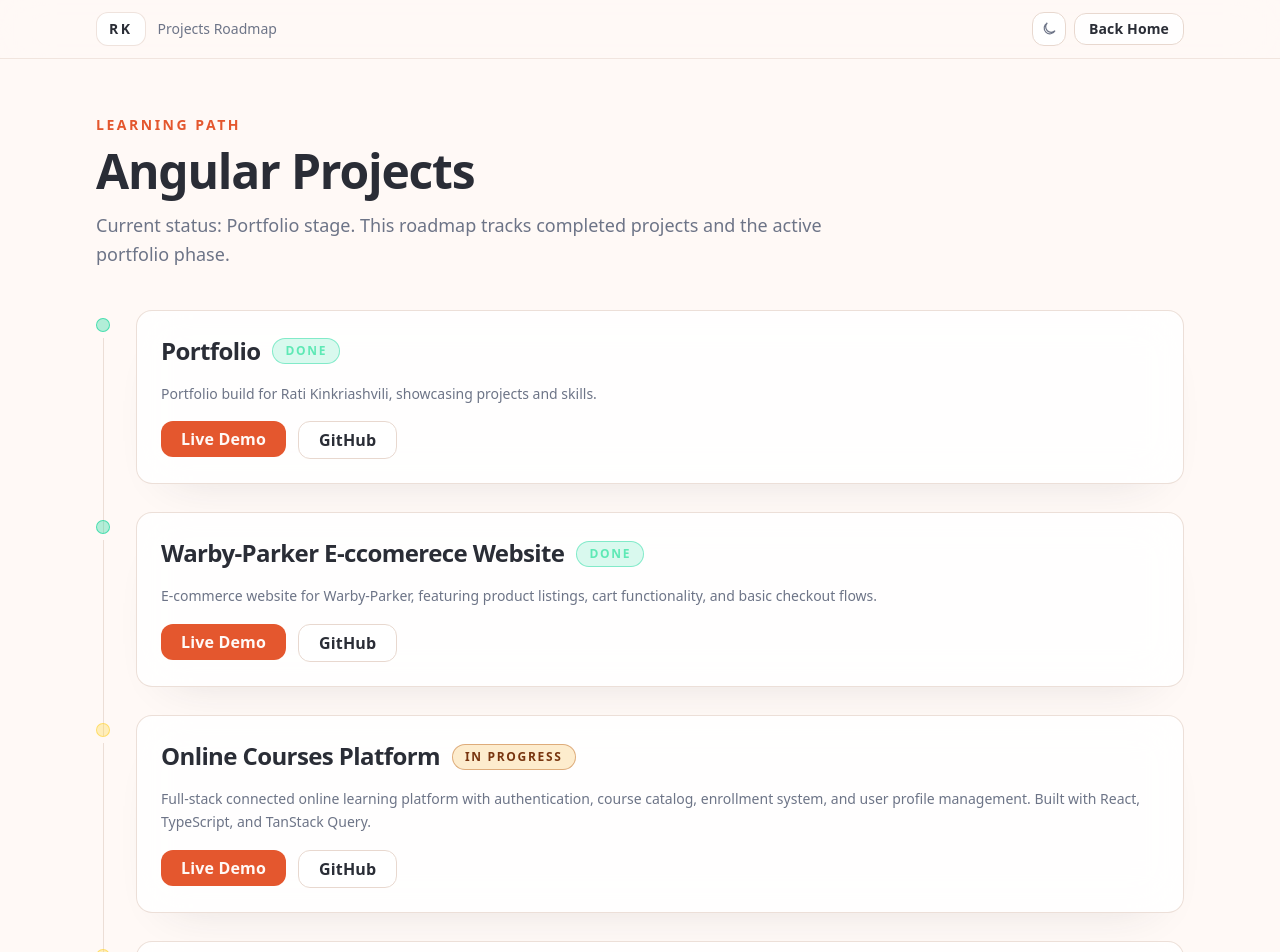
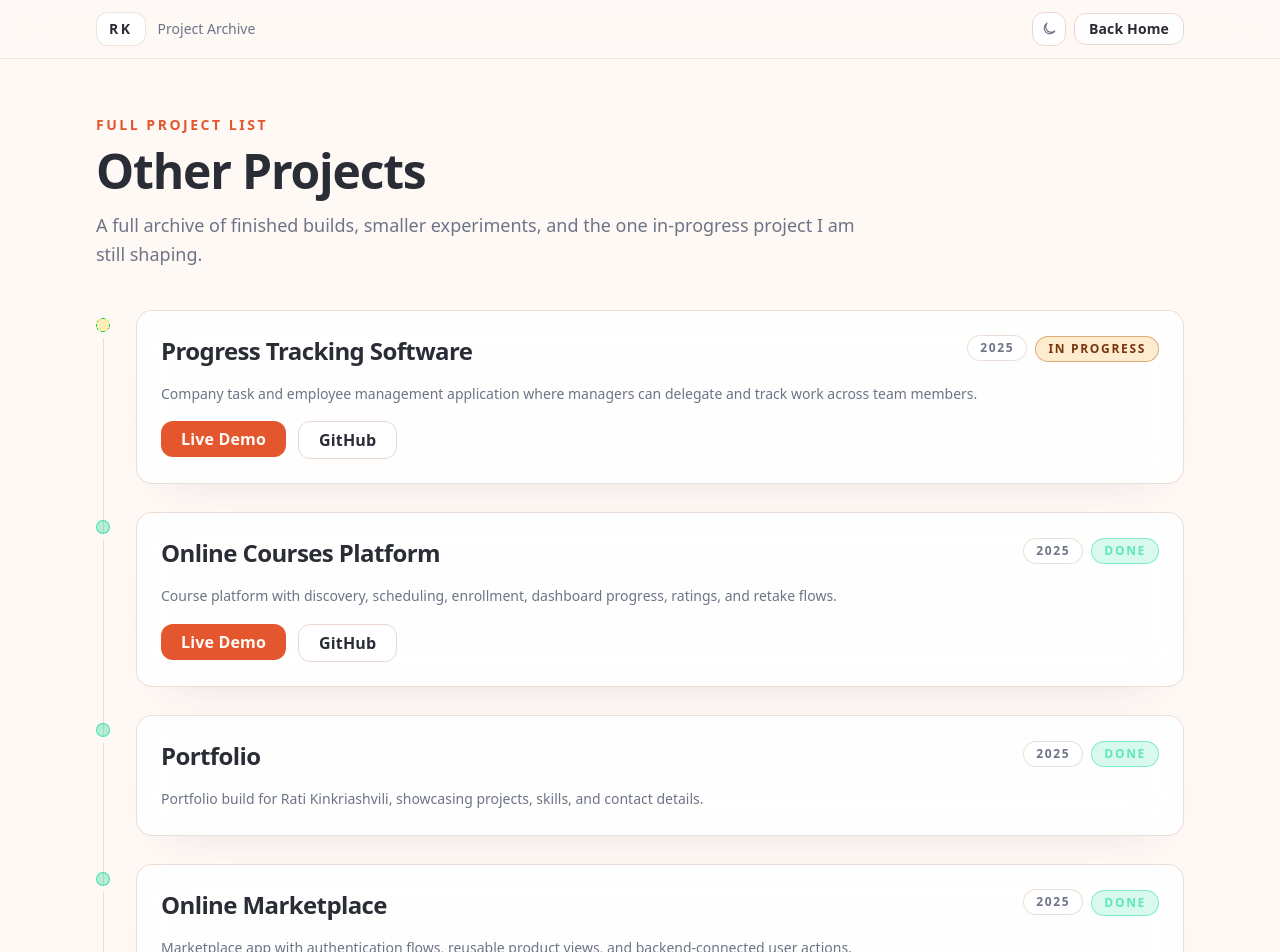
Before and after one commit to kinkriashvilirati/Portfolio, an Angular app: page /other-projects in a window 1280 px wide. Shown: the top 952 px of the page. Built offline with nearby package versions, Linux system fonts and the light colour scheme.

Commit message:
feat: refresh portfolio projects and archive page

```diff
--- a/src/app/app.routes.ts
+++ b/src/app/app.routes.ts
@@ -1,6 +1,6 @@
 import { Routes } from '@angular/router';
-import { AngularProjectsPageComponent } from './pages/angular-projects-page.component';
 import { HomePageComponent } from './pages/home-page.component';
+import { OtherProjectsPageComponent } from './pages/other-projects-page.component';
 
 export const routes: Routes = [
   {
@@ -9,7 +9,7 @@ export const routes: Routes = [
   },
   {
     path: 'other-projects',
-    component: AngularProjectsPageComponent,
+    component: OtherProjectsPageComponent,
   },
   {
     path: '**',
--- a/src/app/data/profile.ts
+++ b/src/app/data/profile.ts
@@ -41,9 +41,11 @@ export interface EducationItem {
   description: string;
 }
 
-export interface RoadmapItem {
+export interface ProjectArchiveItem {
+  id: string;
   title: string;
   status: RoadmapStatus;
+  year: string;
   description: string;
   githubUrl: string;
   liveUrl: string;
@@ -70,8 +72,8 @@ export interface ProfileData {
   currentFocus: string;
   quickFacts: QuickFact[];
   projects: Project[];
-  angularRoadmap: RoadmapItem[];
-  roadmapStage: string;
+  projectArchiveSummary: string;
+  projectArchive: ProjectArchiveItem[];
   skills: SkillCategory[];
   education: EducationItem[];
   social: SocialLink[];
@@ -140,62 +142,132 @@ export const profile: ProfileData = {
       featured: true,
     },
     {
-      id: 'mini-ecommerce-site',
-      title: 'Mini E-commerce Site (Amazon-Copy)',
+      id: 'online-courses',
+      title: 'Online Courses Platform',
       summary:
-        'Smaller e-commerce websites with product listings, cart functionality, and basic checkout flows.',
-      image: '/images/mini-ecommerce.svg',
-      githubUrl: 'https://github.com/kinkriashvilirati/Amazon-Copy',
-      liveUrl: 'https://kinkriashvilirati.github.io/Amazon-Copy/amazon.htmll',
-      tech: ['Vanilla Javascript', 'HTML', 'CSS', 'Git'],
+        'Built a production-style learning platform with course discovery, scheduling, enrollment, and progress tracking flows.',
+      image: '/images/online-courses.svg',
+      githubUrl: 'https://github.com/kinkriashvilirati/OnlineCourses',
+      liveUrl: 'https://online-course-rk.netlify.app/',
+      tech: [
+        'React 19',
+        'TypeScript',
+        'Vite',
+        'Tailwind CSS',
+        'React Router',
+        'TanStack Query',
+        'Axios',
+      ],
       roleImpact: [
-        'Implemented shopping cart and quantity updates across product views.',
-        'Built search and filter flows to improve product discovery.',
-        'Shaped buying flow with clear cart and checkout interfaces.',
+        'Built a course catalog with filters, sorting, and pagination for faster discovery.',
+        'Integrated backend enrollment flows with schedule selection and conflict handling.',
+        'Added dashboard flows for active courses, completions, ratings, and retakes.',
+        'Structured reusable routing and data-fetching patterns across the app.',
       ],
       learned:
-        'What I learned: state consistency across cart, search, and checkout is the foundation of e-commerce UX.',
+        'What I learned: strong product flows come from designing data fetching, scheduling rules, and confirmation states together from the beginning.',
       details: [
-        'Improved product browsing and conversion path with clearer hierarchy.',
-        'Practiced handling shared state updates across multiple screens.',
+        'Designed featured and catalog course browsing with category, topic, and instructor filters.',
+        'Implemented weekly schedules, time slots, and session type selection before enrollment.',
+        'Handled schedule conflicts with a confirmation flow before sending the final request.',
+        'Added completion, rating, and retake experiences from the learner dashboard.',
       ],
-      features: ['Cart functionality', 'Responsive layout', 'Basic checkout UI'],
+      features: [
+        'Browse featured and catalog courses',
+        'Filter, sort, and paginate courses',
+        'Choose schedules, time slots, and session types',
+        'Enroll with backend integration',
+        'Handle schedule conflicts with confirmation flow',
+        'Track progress and reopen enrolled courses',
+      ],
+      featured: true,
     },
   ],
-  angularRoadmap: [
+  projectArchiveSummary:
+    'A full archive of finished builds, smaller experiments, and the one in-progress project I am still shaping.',
+  projectArchive: [
     {
+      id: 'progress-tracking-software',
+      title: 'Progress Tracking Software',
+      status: 'In Progress',
+      year: '2025',
+      description:
+        'Company task and employee management application where managers can delegate and track work across team members.',
+      githubUrl: 'https://github.com/kinkriashvilirati/-Progress-Tracking-Software',
+      liveUrl: 'https://progress-tracking-software-rk.vercel.app/',
+    },
+    {
+      id: 'online-courses',
+      title: 'Online Courses Platform',
+      status: 'Done',
+      year: '2025',
+      description:
+        'Course platform with discovery, scheduling, enrollment, dashboard progress, ratings, and retake flows.',
+      githubUrl: 'https://github.com/kinkriashvilirati/OnlineCourses',
+      liveUrl: 'https://online-course-rk.netlify.app/',
+    },
+    {
+      id: 'portfolio',
       title: 'Portfolio',
       status: 'Done',
-      description: 'Portfolio build for Rati Kinkriashvili, showcasing  projects and skills.',
+      year: '2025',
+      description:
+        'Portfolio build for Rati Kinkriashvili, showcasing projects, skills, and contact details.',
       githubUrl: '#',
       liveUrl: '#',
     },
+
     {
-      title: 'Warby-Parker E-ccomerece Website',
+      id: 'online-marketplace',
+      title: 'Online Marketplace',
       status: 'Done',
+      year: '2025',
+      description:
+        'Marketplace app with authentication flows, reusable product views, and backend-connected user actions.',
+      githubUrl: 'https://github.com/kinkriasvhili/SellBuy',
+      liveUrl: 'https://sell-buy1.netlify.app/',
+    },
+    {
+      id: 'warby-parker',
+      title: 'Warby Parker E-commerce Website',
+      status: 'Done',
+      year: '2024',
       description:
         'E-commerce website for Warby-Parker, featuring product listings, cart functionality, and basic checkout flows.',
       githubUrl: 'https://github.com/kinkriashvilirati/Warby-Parker',
       liveUrl: 'https://kinkriashvilirati.github.io/Warby-Parker/warbyparker.html',
     },
     {
-      title: 'Online Courses Platform',
-      status: 'In Progress',
+      id: 'mini-ecommerce-site',
+      title: 'Mini E-commerce Site (Amazon Copy)',
+      status: 'Done',
+      year: '2024',
       description:
-        'Full-stack connected online learning platform with authentication, course catalog, enrollment system, and user profile management. Built with React, TypeScript, and TanStack Query.',
-      githubUrl: 'https://github.com/kinkriashvilirati/OnlineCourses',
-      liveUrl: 'https://online-courses-rk.vercel.app/',
+        'Smaller e-commerce build with product browsing, cart updates, and a basic checkout experience.',
+      githubUrl: 'https://github.com/kinkriashvilirati/Amazon-Copy',
+      liveUrl: 'https://kinkriashvilirati.github.io/Amazon-Copy/amazon.htmll',
     },
     {
-      title: 'Progress Tracking Software',
-      status: 'In Progress',
+      id: 'codecamp-ecommerce',
+      title: 'CodeCamp E-commerce Website',
+      status: 'Done',
+      year: '2023',
       description:
-        'Company task and employee management application where managers can delegate and track tasks across team members. Built with React and TypeScript, connected to a real backend API.',
-      githubUrl: 'https://github.com/kinkriashvilirati/-Progress-Tracking-Software',
-      liveUrl: 'https://progress-tracking-software-rk.vercel.app/',
+        'Earlier small e-commerce website built around product browsing and a lightweight shopping flow.',
+      githubUrl: 'https://github.com/kinkriasvhili/CodeCampEccomerce',
+      liveUrl: 'https://kinkriasvhili.github.io/CodeCampEccomerce/',
+    },
+    {
+      id: 'ecommerce-website',
+      title: 'E-commerce Website',
+      status: 'Done',
+      year: '2023',
+      description:
+        'Older storefront project focused on product listing layout, navigation, and core shopping interactions.',
+      githubUrl: 'https://github.com/kinkriasvhili/EccomerceWebSite',
+      liveUrl: 'https://kinkriasvhili.github.io/EccomerceWebsite/eccomerceWebsite/main.html',
     },
   ],
-  roadmapStage: 'Portfolio stage',
   skills: [
     {
       title: 'Front End',
--- a/src/app/pages/home-page.component.ts
+++ b/src/app/pages/home-page.component.ts
@@ -95,7 +95,7 @@ export class HomePageComponent implements AfterViewInit, OnDestroy {
 
   constructor() {
     const description =
-      'Rati Kinkriashvili portfolio: frontend projects, Angular learning roadmap, technical skills, and contact details.';
+      'Rati Kinkriashvili portfolio: featured frontend projects, full project archive, technical skills, and contact details.';
 
     this.titleService.setTitle('Rati Kinkriashvili | Frontend Web Developer');
     this.metaService.updateTag({ name: 'description', content: description });
--- a/src/app/pages/angular-projects-page.component.ts
+++ b/src/app/pages/other-projects-page.component.ts
@@ -6,11 +6,11 @@ import { ButtonComponent } from '../components/button/button.component';
 import { CardComponent } from '../components/card/card.component';
 import { ContainerComponent } from '../components/container/container.component';
 import { RevealOnScrollDirective } from '../components/reveal-on-scroll.directive';
-import { profile, RoadmapItem } from '../data/profile';
+import { profile, ProjectArchiveItem } from '../data/profile';
 import { ThemeService } from '../styles/theme.service';
 
 @Component({
-  selector: 'app-angular-projects-page',
+  selector: 'app-other-projects-page',
   imports: [
     ContainerComponent,
     CardComponent,
@@ -38,7 +38,7 @@ import { ThemeService } from '../styles/theme.service';
               RK
             </a>
 
-            <p class="text-sm font-medium text-muted">Projects Roadmap</p>
+            <p class="text-sm font-medium text-muted">Project Archive</p>
 
             <div class="ml-auto flex items-center gap-2">
               <button
@@ -81,25 +81,24 @@ import { ThemeService } from '../styles/theme.service';
         <app-container>
           <div [appRevealOnScroll]="true" class="max-w-3xl">
             <p class="text-sm font-semibold uppercase tracking-[0.18em] text-accent">
-              Learning Path
+              Full Project List
             </p>
             <h1 class="mt-3 font-display text-4xl font-semibold tracking-tight sm:text-5xl">
-              Angular Projects
+              Other Projects
             </h1>
             <p class="mt-4 text-lg leading-relaxed text-muted">
-              Current status: {{ profileData.roadmapStage }}. This roadmap tracks completed projects
-              and the active portfolio phase.
+              {{ profileData.projectArchiveSummary }}
             </p>
           </div>
 
           <ol class="relative mt-10 space-y-7">
-            @for (item of profileData.angularRoadmap; track item.title; let index = $index) {
+            @for (item of profileData.projectArchive; track item.id; let index = $index) {
               <li
                 class="relative pl-10"
                 [appRevealOnScroll]="true"
                 [style.transition-delay.ms]="100 + index * 70"
               >
-                @if (index < profileData.angularRoadmap.length - 1) {
+                @if (index < profileData.projectArchive.length - 1) {
                   <span
                     class="absolute left-[0.43rem] top-7 h-[calc(100%+1.3rem)] w-px bg-border/80"
                   ></span>
@@ -111,27 +110,35 @@ import { ThemeService } from '../styles/theme.service';
                 ></span>
 
                 <app-card className="space-y-4">
-                  <div class="flex flex-wrap items-center gap-3">
+                  <div class="flex flex-wrap items-start gap-3">
                     <h2 class="font-display text-2xl font-semibold tracking-tight text-foreground">
                       {{ item.title }}
                     </h2>
-                    <app-badge [variant]="statusVariant(item)">{{ item.status }}</app-badge>
+
+                    <div class="ml-auto flex flex-wrap items-center gap-2">
+                      <span
+                        class="inline-flex items-center rounded-full border border-border/80 bg-surface px-3 py-1 text-xs font-semibold uppercase tracking-[0.14em] text-muted"
+                      >
+                        {{ item.year }}
+                      </span>
+                      <app-badge [variant]="statusVariant(item)">{{ item.status }}</app-badge>
+                    </div>
                   </div>
 
                   <p class="text-sm leading-relaxed text-muted">{{ item.description }}</p>
 
-                  <div class="flex flex-wrap gap-3">
-                    <app-button [href]="item.liveUrl" [external]="item.liveUrl !== '#'"
-                      >Live Demo</app-button
-                    >
-                    <app-button
-                      [href]="item.githubUrl"
-                      [external]="item.githubUrl !== '#'"
-                      variant="secondary"
-                    >
-                      GitHub
-                    </app-button>
-                  </div>
+                  @if (item.liveUrl !== '#' || item.githubUrl !== '#') {
+                    <div class="flex flex-wrap gap-3">
+                      @if (item.liveUrl !== '#') {
+                        <app-button [href]="item.liveUrl" [external]="true">Live Demo</app-button>
+                      }
+                      @if (item.githubUrl !== '#') {
+                        <app-button [href]="item.githubUrl" [external]="true" variant="secondary">
+                          GitHub
+                        </app-button>
+                      }
+                    </div>
+                  }
                 </app-card>
               </li>
             }
@@ -141,7 +148,7 @@ import { ThemeService } from '../styles/theme.service';
     </div>
   `,
 })
-export class AngularProjectsPageComponent {
+export class OtherProjectsPageComponent {
   readonly profileData = profile;
   readonly themeService = inject(ThemeService);
   private readonly titleService = inject(Title);
@@ -149,19 +156,19 @@ export class AngularProjectsPageComponent {
 
   constructor() {
     const description =
-      'Angular projects roadmap for Rati Kinkriashvili, including completed projects and the active portfolio build.';
+      'Full project archive for Rati Kinkriashvili, including featured work, earlier builds, and the current in-progress project.';
 
-    this.titleService.setTitle('Angular Projects | Rati Kinkriashvili');
+    this.titleService.setTitle('Other Projects | Rati Kinkriashvili');
     this.metaService.updateTag({ name: 'description', content: description });
     this.metaService.updateTag({
       property: 'og:title',
-      content: 'Angular Projects | Rati Kinkriashvili',
+      content: 'Other Projects | Rati Kinkriashvili',
     });
     this.metaService.updateTag({ property: 'og:description', content: description });
     this.metaService.updateTag({ property: 'og:type', content: 'website' });
   }
 
-  statusVariant(item: RoadmapItem): 'success' | 'progress' | 'neutral' {
+  statusVariant(item: ProjectArchiveItem): 'success' | 'progress' | 'neutral' {
     if (item.status === 'Done') {
       return 'success';
     }
@@ -173,7 +180,7 @@ export class AngularProjectsPageComponent {
     return 'neutral';
   }
 
-  statusDotClass(item: RoadmapItem): string {
+  statusDotClass(item: ProjectArchiveItem): string {
     if (item.status === 'Done') {
       return 'border-emerald-400/60 bg-emerald-400/30';
     }
--- a/src/app/sections/projects/projects-section.component.ts
+++ b/src/app/sections/projects/projects-section.component.ts
@@ -34,7 +34,7 @@ import { TextCompareDemoComponent } from './text-compare-demo.component';
           size="lg"
           className="min-w-52 border border-accent/45 bg-accent text-bg shadow-elevated"
         >
-          other Projects ->
+          Other Projects ->
         </app-button>
       </div>
 
```
Also changed, not shown: public/images/online-courses.svg (added).
